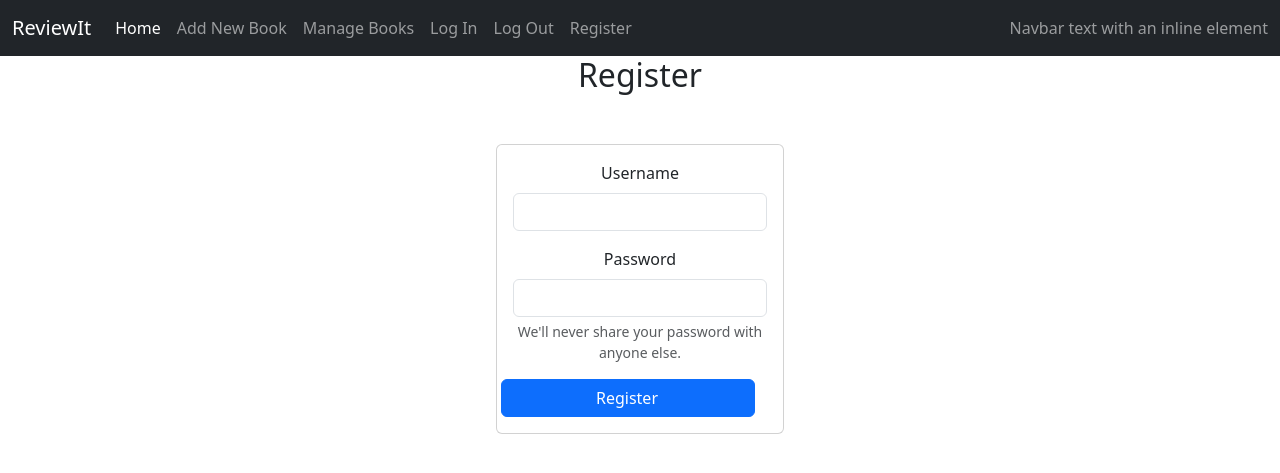
After one commit to jarough/reviewit, a Flask app: page /register in a window 1280 px wide. The commit adds this page. Shown: the top 473 px of the page. Run offline with Flask 3, Linux system fonts and the light colour scheme; some libraries are stand-ins or nearby versions.

Commit message:
Added 'register.html' page for the register screen, containing a login card and a post method submit button. Added some stylings for the box in 'style.css'

```diff
--- a/app.py
+++ b/app.py
@@ -2,6 +2,7 @@ import os
 from flask import Flask, flash, render_template, redirect, request, session, url_for
 from flask_pymongo import PyMongo
 from bson.objectid import ObjectId
+from werkzeug.security import generate_password_hash, check_password_hash
 if os.path.exists("env.py"):
     import env
 
@@ -21,6 +22,10 @@ def get_books():
     books = mongo.books.find()
     return render_template("books.html", books=books)
 
+@app.route("/register", methods=["GET", "POST"])
+def register():
+    return render_template("register.html")
+
 
 if __name__ == "__main__":
     app.run(host=os.environ.get("IP"), port=int(os.environ.get("PORT")), debug=True)
--- a/static/css/style.css
+++ b/static/css/style.css
@@ -0,0 +1,19 @@
+h2 {
+    align-items: center;
+    margin: auto;
+    text-align: center;
+    padding-bottom: 50px;
+}
+
+/* register card */
+.card {
+    width: 18rem;
+    align-items: center;
+    text-align: center;
+    margin: auto;
+}
+
+.btn {
+    align-items: center;
+    padding-left: 10px;
+}
--- a/templates/base.html
+++ b/templates/base.html
@@ -42,7 +42,7 @@
                             <a class="nav-link" href="#">Log Out</a>
                         </li>
                         <li class="nav-item">
-                            <a class="nav-link" href="#">Register</a>
+                            <a class="nav-link" href="{{ url_for('register') }}">Register</a>
                         </li>
                     </ul>
                     <span class="navbar-text">
--- /dev/null
+++ b/templates/register.html
@@ -0,0 +1,26 @@
+{% extends "base.html" %}
+{% block content %}
+
+<h2>Register</h2>
+
+<!-- Bootstrap Card -->
+<div class="card">
+    <form class="card-body" method="POST" action="{{ url_for('register') }}">
+        <div class="row">
+            <div class="mb-3">
+                <label for="username" class="form-label">Username</label>
+                <input type="text" name="username" class="form-control" id="username">
+            </div>
+            <div class="mb-3">
+                <label for="password" class="form-label">Password</label>
+                <input type="password" class="form-control" id="password" name="password" aria-describedby="passwordHelp">
+                <div id="passwordHelp" class="form-text">We'll never share your password with anyone else.</div>
+            </div>
+            <div class="row">
+                <button type="submit" class="btn btn-primary">Register</button>
+            </div>
+        </div>
+    </form>
+</div>
+
+{% endblock %}
```
Also changed, not shown: README.md.
